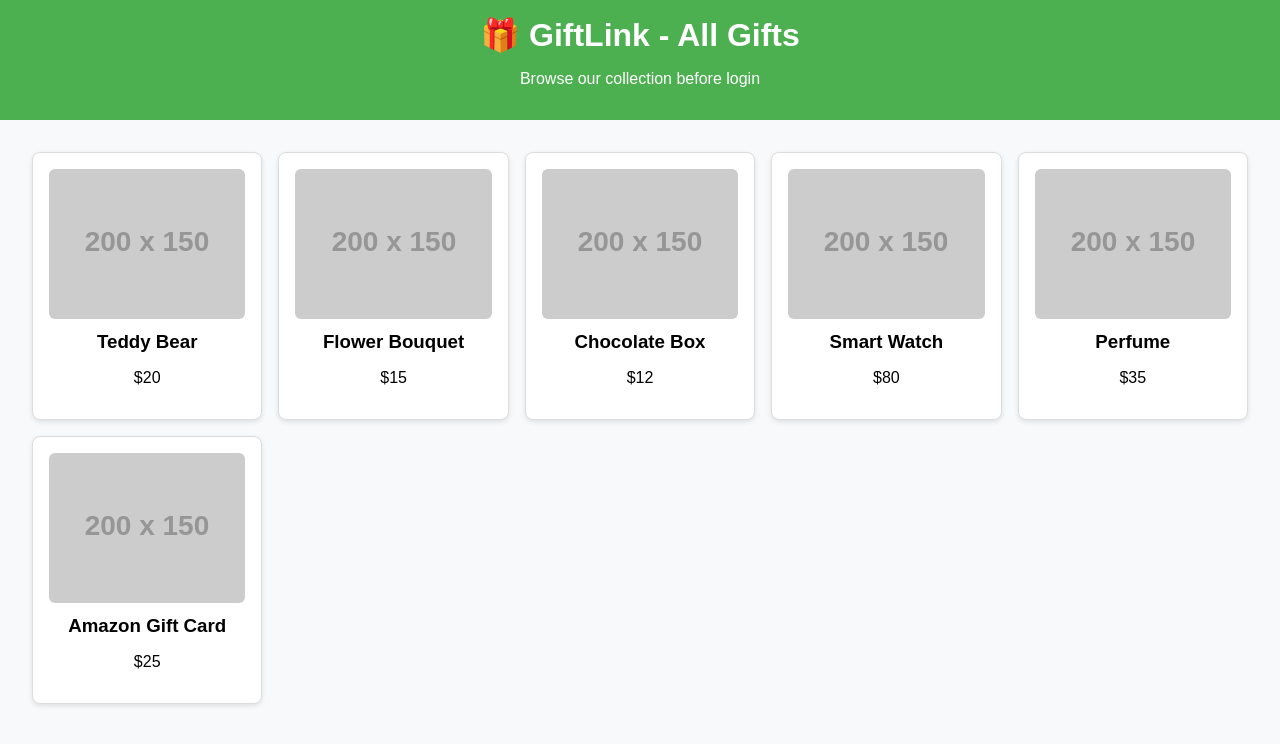
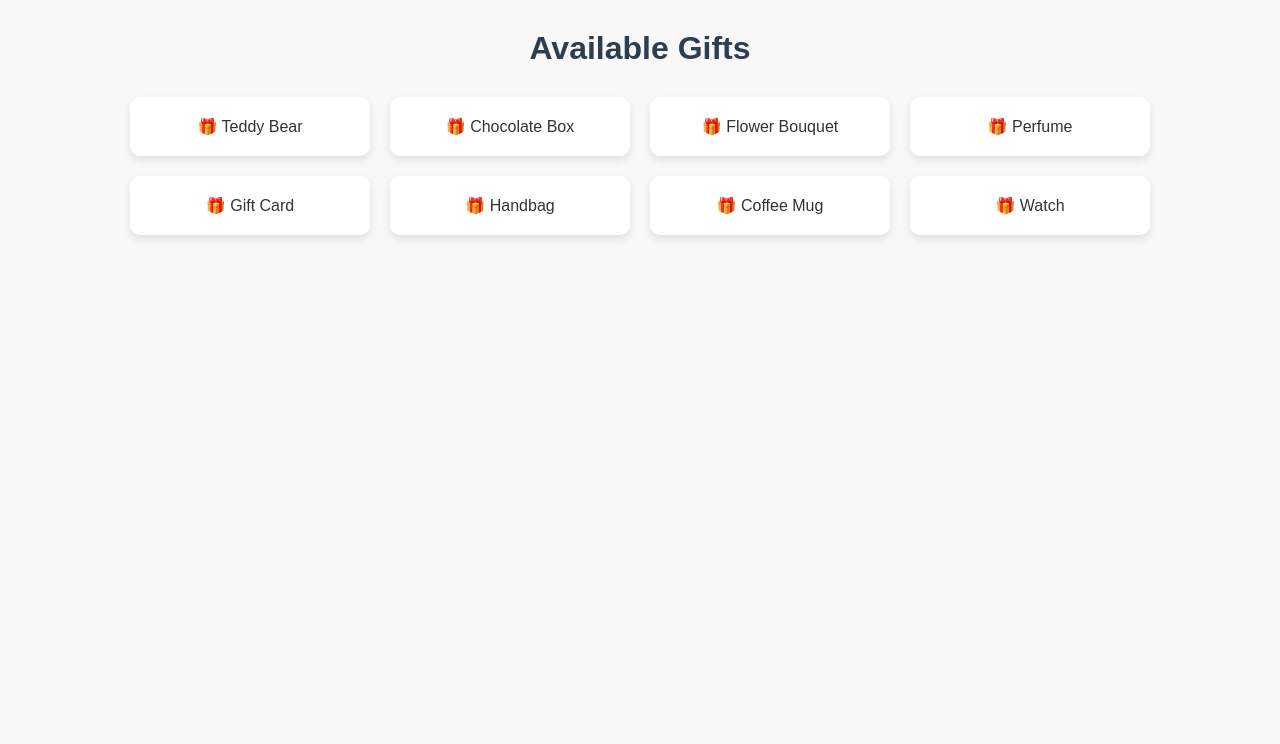
Before and after one commit to shahatul51-code/capstone, a website: page MainPage.html in a window 1280 px wide. Drawn offline with Linux system fonts and the light colour scheme; placeholder pictures from the web are drawn by us.

Commit message:
Update MainPage.html

```diff
--- a/MainPage.html
+++ b/MainPage.html
@@ -1,87 +1,23 @@
 <!DOCTYPE html>
 <html lang="en">
 <head>
-  <meta charset="UTF-8" />
-  <meta name="viewport" content="width=device-width, initial-scale=1.0" />
-  <title>GiftLink - Main Page</title>
-  <style>
-    body {
-      font-family: Arial, sans-serif;
-      margin: 0;
-      padding: 0;
-      background: #f8f9fa;
-    }
-    header {
-      background: #4CAF50;
-      color: white;
-      padding: 1rem;
-      text-align: center;
-    }
-    h1 {
-      margin: 0;
-    }
-    .gift-list {
-      display: grid;
-      grid-template-columns: repeat(auto-fit, minmax(200px, 1fr));
-      gap: 1rem;
-      padding: 2rem;
-    }
-    .gift-card {
-      background: white;
-      border: 1px solid #ddd;
-      border-radius: 8px;
-      padding: 1rem;
-      text-align: center;
-      box-shadow: 0 2px 5px rgba(0,0,0,0.1);
-    }
-    .gift-card img {
-      max-width: 100%;
-      height: 150px;
-      object-fit: cover;
-      border-radius: 6px;
-    }
-    .gift-card h3 {
-      margin: 0.5rem 0;
-    }
-  </style>
+    <meta charset="UTF-8">
+    <title>Gift Shop</title>
+    <link rel="stylesheet" href="style.css">
 </head>
 <body>
-  <header>
-    <h1>🎁 GiftLink - All Gifts</h1>
-    <p>Browse our collection before login</p>
-  </header>
+    <h1>Available Gifts</h1>
+    <ul id="gift-list">
+        <li>🎁 Teddy Bear</li>
+        <li>🎁 Chocolate Box</li>
+        <li>🎁 Flower Bouquet</li>
+        <li>🎁 Perfume</li>
+        <li>🎁 Gift Card</li>
+        <li>🎁 Handbag</li>
+        <li>🎁 Coffee Mug</li>
+        <li>🎁 Watch</li>
+    </ul>
 
-  <section class="gift-list">
-    <div class="gift-card">
-      <img src="https://via.placeholder.com/200x150?text=Teddy+Bear" alt="Teddy Bear">
-      <h3>Teddy Bear</h3>
-      <p>$20</p>
-    </div>
-    <div class="gift-card">
-      <img src="https://via.placeholder.com/200x150?text=Flower+Bouquet" alt="Flower Bouquet">
-      <h3>Flower Bouquet</h3>
-      <p>$15</p>
-    </div>
-    <div class="gift-card">
-      <img src="https://via.placeholder.com/200x150?text=Chocolate+Box" alt="Chocolate Box">
-      <h3>Chocolate Box</h3>
-      <p>$12</p>
-    </div>
-    <div class="gift-card">
-      <img src="https://via.placeholder.com/200x150?text=Smart+Watch" alt="Smart Watch">
-      <h3>Smart Watch</h3>
-      <p>$80</p>
-    </div>
-    <div class="gift-card">
-      <img src="https://via.placeholder.com/200x150?text=Perfume" alt="Perfume">
-      <h3>Perfume</h3>
-      <p>$35</p>
-    </div>
-    <div class="gift-card">
-      <img src="https://via.placeholder.com/200x150?text=Gift+Card" alt="Gift Card">
-      <h3>Amazon Gift Card</h3>
-      <p>$25</p>
-    </div>
-  </section>
+    <script src="script.js"></script>
 </body>
 </html>
```
